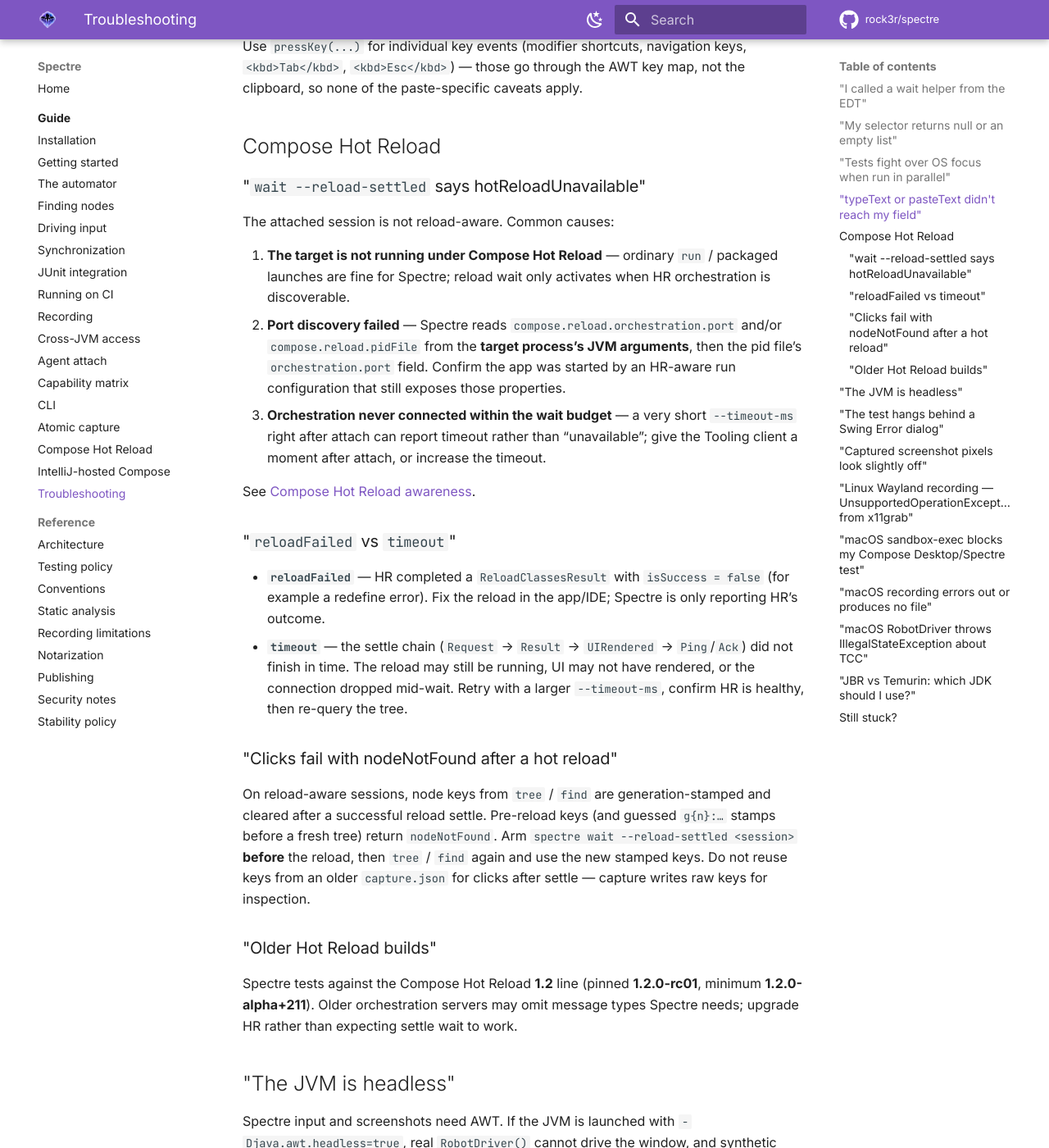
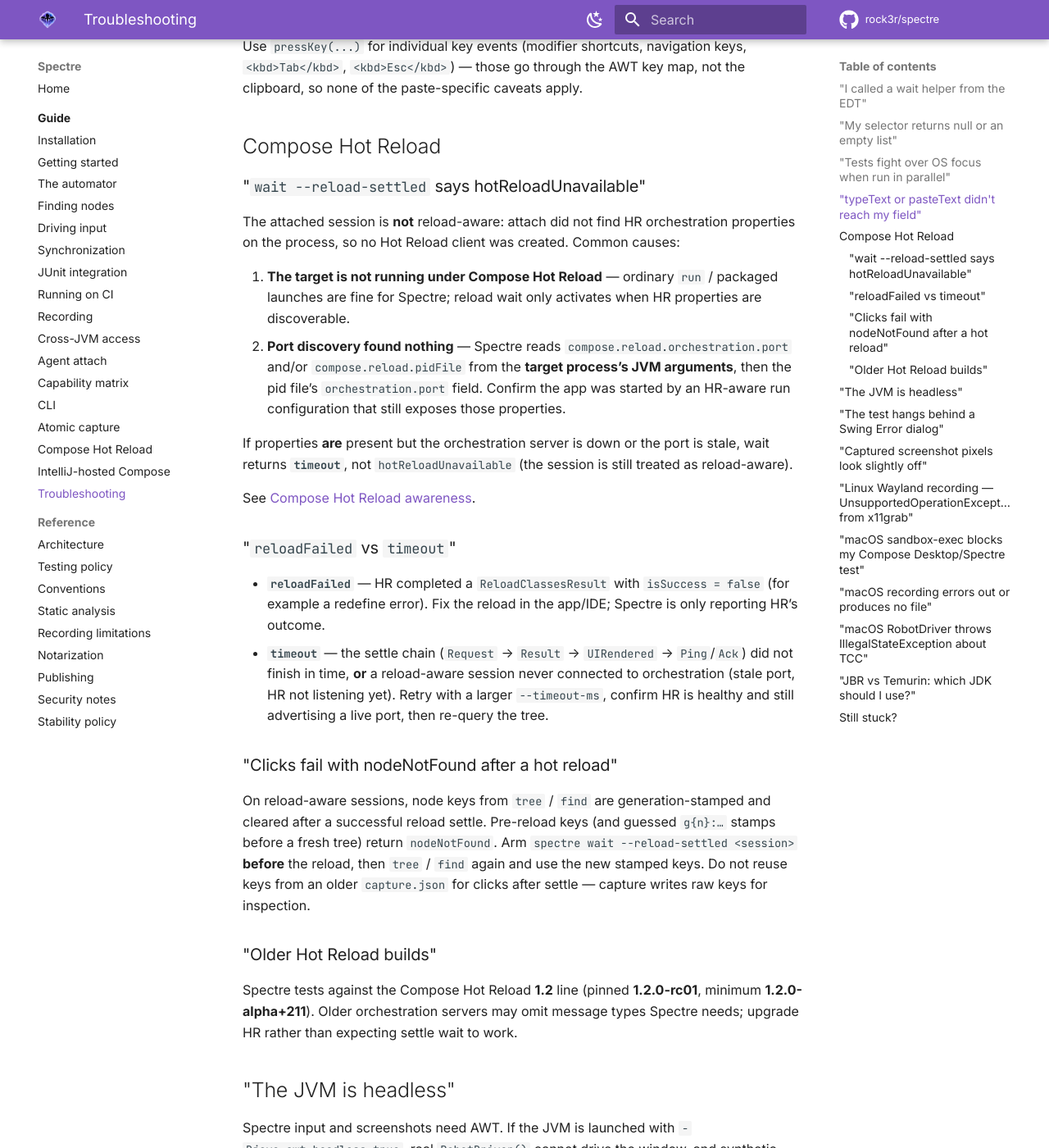
Before and after one commit to rock3r/spectre, an MkDocs documentation site: the page built from docs/guide/troubleshooting.md, in a window 1280 px wide and 1400 px high, scrolled down 2795 px. Shown: the whole window at 82% size. Built offline with MkDocs 1.6.1 and Material for MkDocs 9.7.7, drawn with Linux system fonts in a browser that asks for light colours; comment, search, counter and statistics services are not loaded.

Commit message:
Document timeout vs hotReloadUnavailable for unreachable HR ports (#213)
Reload-aware sessions (properties found) fail settle as timeout when connect
fails; hotReloadUnavailable only when no HR capability was created.

```diff
--- a/docs/guide/troubleshooting.md
+++ b/docs/guide/troubleshooting.md
@@ -122,17 +122,18 @@
 
 ### "`wait --reload-settled` says hotReloadUnavailable"
 
-The attached session is not reload-aware. Common causes:
+The attached session is **not** reload-aware: attach did not find HR orchestration properties on
+the process, so no Hot Reload client was created. Common causes:
 
 1. **The target is not running under Compose Hot Reload** — ordinary `run` / packaged launches
-   are fine for Spectre; reload wait only activates when HR orchestration is discoverable.
-2. **Port discovery failed** — Spectre reads `compose.reload.orchestration.port` and/or
+   are fine for Spectre; reload wait only activates when HR properties are discoverable.
+2. **Port discovery found nothing** — Spectre reads `compose.reload.orchestration.port` and/or
    `compose.reload.pidFile` from the **target process’s JVM arguments**, then the pid file’s
    `orchestration.port` field. Confirm the app was started by an HR-aware run configuration that
    still exposes those properties.
-3. **Orchestration never connected within the wait budget** — a very short `--timeout-ms` right
-   after attach can report timeout rather than “unavailable”; give the Tooling client a moment
-   after attach, or increase the timeout.
+
+If properties **are** present but the orchestration server is down or the port is stale, wait
+returns **`timeout`**, not `hotReloadUnavailable` (the session is still treated as reload-aware).
 
 See [Compose Hot Reload awareness](hot-reload.md).
 
@@ -142,9 +143,9 @@
   example a redefine error). Fix the reload in the app/IDE; Spectre is only reporting HR’s
   outcome.
 - **`timeout`** — the settle chain (`Request` → `Result` → `UIRendered` → `Ping`/`Ack`) did not
-  finish in time. The reload may still be running, UI may not have rendered, or the connection
-  dropped mid-wait. Retry with a larger `--timeout-ms`, confirm HR is healthy, then re-query the
-  tree.
+  finish in time, **or** a reload-aware session never connected to orchestration (stale port,
+  HR not listening yet). Retry with a larger `--timeout-ms`, confirm HR is healthy and still
+  advertising a live port, then re-query the tree.
 
 ### "Clicks fail with nodeNotFound after a hot reload"
 
```
Also changed, not shown: docs/guide/hot-reload.md (+2 -2 lines).
